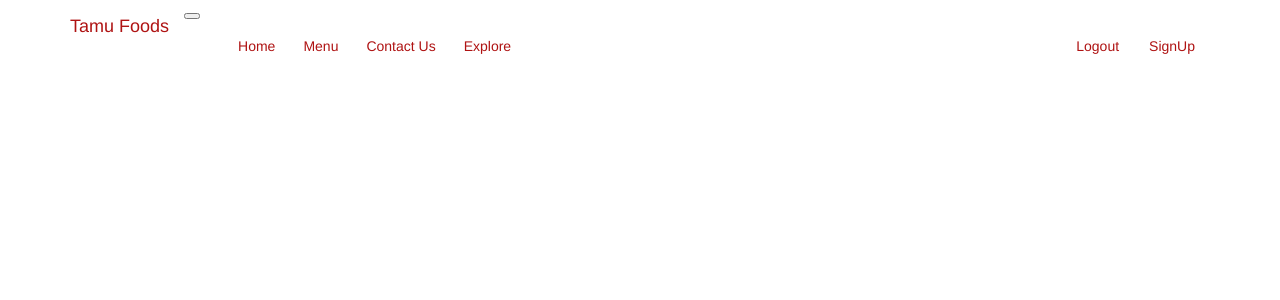
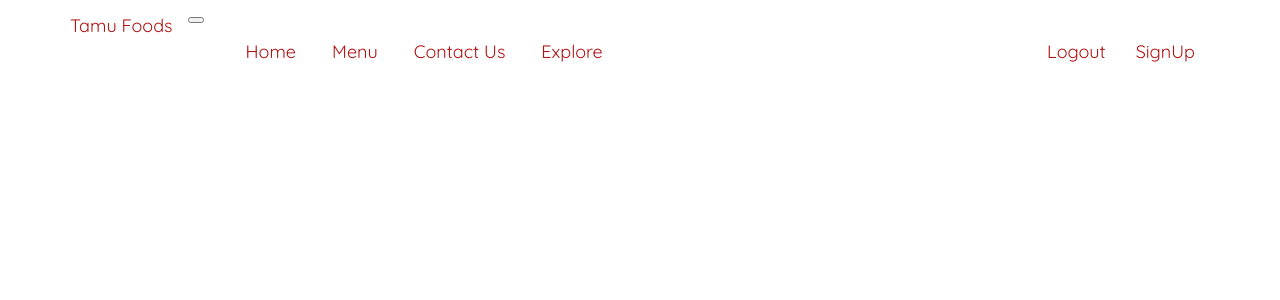
Before and after one commit to kimperria/Tamu-Foods-BackEnd, a Python web app: template app/templates/base.html in a window 1280 px wide. Shown: the top 300 px of the page. Run offline with Jinja, Linux system fonts and the light colour scheme; the template is opened without the code that fills it, so the values that code supplies are empty; some libraries are stand-ins or nearby versions.

Commit message:
Styles from angular

```diff
--- a/app/static/css/main.css
+++ b/app/static/css/main.css
@@ -1,3 +1,23 @@
+/* You can add global styles to this file, and also import other style files */
+@import url('https://fonts.googleapis.com/css2?family=Quicksand&display=swap');
+
+/* *{
+  box-sizing: border-box;
+} */
+
+html{
+  font-size: 16px;
+}
+
+body{
+  font-family: 'Quicksand', sans-serif;
+  font-size: 18px;
+}
+
+a{
+  text-decoration: none;
+}
+/* nav bar starts */
 nav{
     background: white;
     padding: 0;
--- a/app/templates/base.html
+++ b/app/templates/base.html
@@ -24,9 +24,8 @@
 
 
 {% block content %}
-    <div class="container container-fluid">
         {% block app_content %}
         <!-- app content -->
         {% endblock %}
-    </div>
+
 {% endblock %}
```
